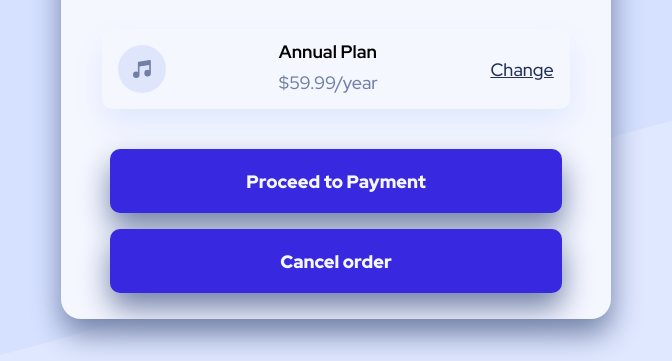
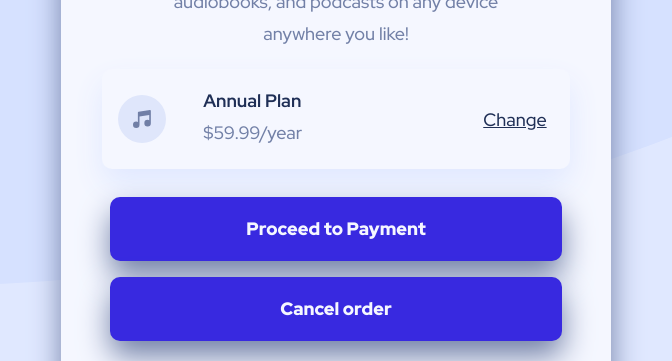
Before and after one commit to anh-vumartell/FrontEndMentor-Order-Summary, a website: page index.html in a window 1280 px wide. Shown: the part 449-810 px from the top of the page, without its empty margins (304-976 px from the left). Drawn offline with Linux system fonts and the light colour scheme.

Commit message:
fix responsiveness and background image on desktop

```diff
--- a/index.html
+++ b/index.html
@@ -39,7 +39,9 @@
             <p>$59.99/year</p>
           </div>
 
-          <a href="#">Change</a>
+          <div>
+            <a href="#">Change</a>
+          </div>
         </div>
         <div class="order-actions">
           <button>Proceed to Payment</button>
--- a/styles/sass/main.scss
+++ b/styles/sass/main.scss
@@ -17,7 +17,7 @@ $neutral-color__pale: hsl(225, 100%, 98%);
 $neutral-color__desaturated: hsl(224, 23%, 55%);
 $neutral-color__dark: hsl(223, 47%, 23%);
 $font-stack: "Red Hat Display", sans-serif;
-$font-sm: 12px;
+$font-sm: 14px;
 $font-md: 18px;
 $font-lg: 24px;
 $shadow-inset: 0.5px 15px 30px;
@@ -93,10 +93,9 @@ a {
 }
 
 .order-info {
-  display: flex;
-  justify-content: space-between;
+  display: grid;
+  grid-template-columns: 60px 150px auto;
   align-items: center;
-  flex-direction: row;
   background-color: $neutral-color__pale;
   box-shadow: $shadow-inset $primary-color__pale;
   border-radius: 10px;
@@ -105,6 +104,15 @@ a {
   height: 12vh;
   padding: 0.6rem;
   font-size: $font-sm;
+
+  h3 {
+    color: $neutral-color__dark;
+  }
+  .order-type {
+    display: flex;
+    flex-direction: column;
+    align-items: flex-start;
+  }
 }
 .order-actions {
   display: flex;
@@ -138,7 +146,7 @@ a {
 }
 
 //DESKTOP
-@media screen and (min-width: 600px) {
+@media screen and (min-width: 590px) {
   p {
     font-size: $font-md;
     line-height: 2rem;
@@ -149,26 +157,28 @@ a {
   .page-container {
     background-image: url(/images/pattern-background-desktop.svg);
     background-repeat: no-repeat;
-    background-position: top;
+    background-position: -600px -300px;
     background-size: cover;
   }
   .card-container {
-    height: 70vh;
+    height: 900px;
     max-width: 550px;
   }
   .card-header {
     max-width: 70%;
-    padding-top: 5rem;
+    // padding-top: 3rem;
     h2 {
       font-size: $font-lg + 10;
     }
   }
 
   .order-info {
+    grid-template-columns: 85px 280px auto;
+
     width: 85%;
-    height: 10vh;
+    height: 100px;
     padding: 1rem;
-    margin: 2rem;
+    // margin: 2rem;
 
     h3 {
       font-size: $font-md;
```
Also changed, not shown: styles/sass/main.css, 1 other file.
